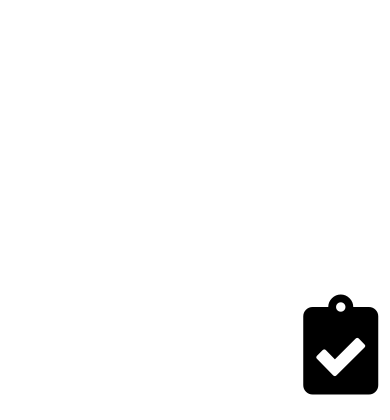
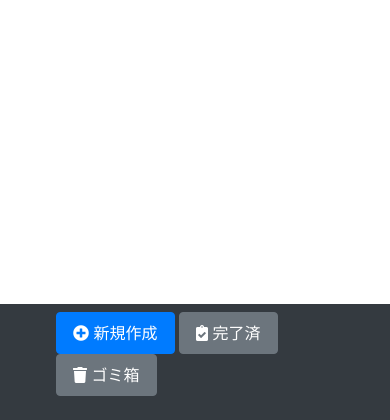
Before and after one commit to ReishiNakajima/taskapp, a PHP site: page /develop.php in a window 390 px wide. Shown: the part 424-844 px from the top of the page. Run offline with PHP 8.4, Linux system fonts and the light colour scheme; data that the repository does not hold is empty; some libraries are stand-ins or nearby versions.

Commit message:
レスポンシブ修正

```diff
--- a/ajaxTaskCrud.php
+++ b/ajaxTaskCrud.php
@@ -47,8 +47,8 @@ switch ($_GET['q']) {
         }
         break;
     case 'delete':
-        if (isset($_POST['id'])) {
-            $result = $daoUpdate->updateTaskDelete(1, $_POST['id']);
+        if (isset($_POST['id'], $_POST['deleteFlag'])) {
+            $result = $daoUpdate->updateTaskDelete($_POST['deleteFlag'], $_POST['id']);
             echo $result;
         } else {
             echo '失敗';
--- a/develop.php
+++ b/develop.php
@@ -34,13 +34,6 @@
 
     <div class="collapse navbar-collapse" id="navbarsExampleDefault">
       <ul class="navbar-nav mr-auto">
-        <li class="nav-item active">
-          <button id="newBtn" class="btn btn-primary nav-link mr-sm-2"><i class="fas fa-plus-circle"></i>&nbsp;新規作成</button>
-        </li>
-        <li class="nav-item">
-          <button id="trashBtn" class="btn btn-secondary nav-link" data-toggle="modal" data-target="#trashModal"><i
-              class="fas fa-trash"></i>&nbsp;ゴミ箱</button>
-        </li>
         <!--
         <li class="nav-item">
           <a class="nav-link" href="#">Link</a>
@@ -82,8 +75,9 @@
           <table class="table">
             <thead>
               <tr>
-                <th>タスク名</th>
-                <th></th>
+                  <th></th>
+                  <th>タスク名</th>
+                  <th></th>
               </tr>
             </thead>
             <tbody>
@@ -122,13 +116,13 @@ $undoneTasks = $daoQuery->queryTaskList($userId, 0, 0);
       </label>
     </div>
     <h1 class="mb-3">Your List</h1>
-<div id="progressArea">
-<?php
+    <div id="progressArea">
+      <?php
 include_once 'view/progressBar.php';
     $count= $daoQuery->countTodayByState($userId);
     print viewBar($count['1'],$count['0']);
 ?>
-</div>
+    </div>
     <div id="newTaskCard" data-priority="0" class="card bg-light mb-3 editable" style="display:none">
       <div class="card-header">
         <span class="sortArea head-1">
@@ -142,7 +136,8 @@ include_once 'view/progressBar.php';
           </button>
         </span>
         <span class="head-3">
-          <input id="newName" type="text" class="form-control" placeholder="Title" aria-label="Title" aria-describedby="basic-addon1">
+          <input id="newName" type="text" class="form-control" maxlength="50" placeholder="Title" aria-label="Title"
+            aria-describedby="basic-addon1">
         </span>
         <span class="head-4">
           <input id="newDate" class="datepicker form-control" name="date" type="text" placeholder="Date">
@@ -179,11 +174,7 @@ for ($i = 0; $i < count($undoneTasks); $i++) {
 
     </ul>
 
-    <div id="doneBox">
-      <button data-toggle="modal" data-target="#doneModal">
-        <i class="fas fa-clipboard-check"></i>
-      </button>
-    </div>
+
 
     <!-- Modal -->
     <div class="modal fade" id="doneModal" tabindex="-1" role="dialog" aria-labelledby="exampleModalCenterTitle"
@@ -217,7 +208,30 @@ for ($i = 0; $i < count($undoneTasks); $i++) {
       </div>
     </div>
 
-  </main><!-- /.container -->
+  </main>
+
+  <nav class="navbar navbar-expand-md navbar-dark bg-dark fixed-bottom">
+    <ul class="head-bar">
+      <li>
+        <button id="newBtn" class="btn btn-primary nav-link mr-sm-2">
+          <i class="fas fa-plus-circle"></i>&nbsp;新規作成
+        </button>
+      </li>
+      <li>
+        <button id="doneBox" class="btn btn-secondary nav-link mr-sm-2" data-toggle="modal" data-target="#doneModal">
+          <i class="fas fa-clipboard-check"></i>&nbsp;完了済
+        </button>
+      </li>
+      <li>
+        <button id="trashBtn" class="btn btn-secondary nav-link" data-toggle="modal" data-target="#trashModal">
+          <i class="fas fa-trash"></i>&nbsp;ゴミ箱
+        </button>
+      </li>
+    </ul>
+  </nav>
+
+
+  <!-- /.container -->
   <!-- Bootstrap core JavaScript
     ================================================== -->
   <!-- Placed at the end of the document so the pages load faster -->
--- a/js/index.js
+++ b/js/index.js
@@ -16,10 +16,9 @@ $('.timepicker').pickatime({
 function forEditCard(taskCardId) {
     var taskCard = $('#' + taskCardId);
     taskCard.addClass('editable');
-    taskCard.children().find('.head-2 button').attr('data-role', 'save');
-    taskCard.children().find('.head-2 button i').removeClass('fa-edit');
-    taskCard.children().find('.head-2 button i').addClass('fa-save');
-    taskCard.children().find('.head-2 button a').text('save');
+    taskCard.children().find('.editBtn').attr('data-role', 'save');
+    taskCard.children().find('.editBtn i').removeClass('fa-edit');
+    taskCard.children().find('.editBtn i').addClass('fa-save');
     taskCard.children().find('.head-3 h5').hide();
     taskCard.children().find('.head-4 i').hide();
     taskCard.children().find('.head-4 a').hide();
@@ -34,10 +33,9 @@ function forEditCard(taskCardId) {
 function forViewCrad(taskCardId) {
     var taskCard = $('#' + taskCardId);
     taskCard.removeClass('editable');
-    taskCard.children().find('.head-2 button').attr('data-role', 'edit');
-    taskCard.children().find('.head-2 button i').removeClass('fa-save');
-    taskCard.children().find('.head-2 button i').addClass('fa-edit');
-    taskCard.children().find('.head-2 button a').text('edit');
+    taskCard.children().find('.editBtn').attr('data-role', 'edit');
+    taskCard.children().find('.editBtn i').removeClass('fa-save');
+    taskCard.children().find('.editBtn i').addClass('fa-edit');
     taskCard.children().find('.head-3 h5').show();
     taskCard.children().find('.head-4 i').show();
     taskCard.children().find('.head-4 a').show();
@@ -52,18 +50,31 @@ function forViewCrad(taskCardId) {
 // ボタン押下時に発火
 $('#sortable').delegate('.modeChangeBtn', 'click', function (e) {
     e.preventDefault();
-    var id = $(this).parents('.card').attr('id');
+    var id =$(this).attr('data-taskid');
     if ($(this).attr('data-role') == 'save') {
-        updateTask($(this).attr('data-taskid'));
-        forViewCrad(id);
-        $('#collapseOne' + $(this).attr('data-taskid')).collapse('hide');
+        $('#collapseOne' + id).collapse('hide');
+        $('#taskCard'+id).children().find('.head-2 button').attr('data-role', 'edit');
+        $('#taskCard'+id).children().find('.head-2 button i').attr('style', 'transform:rotateX(0deg)');
     } else {
-        forEditCard(id);
-        $('#collapseOne' + $(this).attr('data-taskid')).collapse('show');
+        $('#collapseOne' + id).collapse('show');
+        $('#taskCard'+id).children().find('.head-2 button').attr('data-role', 'save');
+        $('#taskCard'+id).children().find('.head-2 button i').attr('style', 'transform:rotateX(180deg)');
     }
 
 });
 //ダブルクリック対策必要
+
+$('#sortable').delegate('.editBtn', 'click', function (e) {
+    e.preventDefault();
+    var id = $(this).attr('data-taskid');
+    if ($(this).attr('data-role') == 'save') {
+        updateTask(id);
+        forViewCrad('taskCard'+id);
+    } else {
+        forEditCard('taskCard'+id);
+    }
+});
+
 
 function updateTask(id) {
     $.ajax({
@@ -101,18 +112,9 @@ function doneTask(id) {
         }
     })
         .done((data) => {
-            $('#taskCard' + id).css('position', 'fixed');
-            $('#taskCard' + id).css('bottom', '3%');
-            $(this).hide();
-            setTimeout(() => {
-                $('#taskCard' + id).addClass('deletedCard');
-                $('#taskCard' + id).fadeOut(1000);
-            }, 500);
+            $('#taskCard' + id).addClass('deletedCard');
+            $('#taskCard' + id).fadeOut(1000);
             updateProgress();
-            $('#doneBox').addClass('purupuru');
-            setTimeout(() => {
-                $('#doneBox').removeClass('purupuru');
-            }, 1800);
         })
         .fail((data) => {
             console.log(data);
@@ -141,8 +143,29 @@ function unDoneTask(id) {
         });
 };
 
+function unDeleteTask(id) {
+    $.ajax({
+        type: "POST",
+        url: "ajaxTaskCrud.php?q=delete",
+        data: {
+            id: id,
+            deleteFlag: 0
+        }
+    })
+        .done((data) => {
+            $('#tr' + id).hide();
+        })
+        .fail((data) => {
+            console.log(data);
+        });
+};
+
 $('#doneModal').delegate('.unDoneBtn', 'click', function () {
     unDoneTask($(this).attr('data-taskid'));
+});
+
+$('#trashModal').delegate('.unDoneBtn', 'click', function () {
+    unDeleteTask($(this).attr('data-taskid'));
 });
 
 $('#doneBox').on('touchstart click', function (e) {
@@ -165,12 +188,12 @@ $('#doneBox').on('touchstart click', function (e) {
                     '<td scope="row">' +
                     '<button class="btn btn-link unDoneBtn" type="button" data-taskid="' +
                     element.id + '">' +
-                    '<i class="fas fa-check"></i>back' +
+                    '<i class="fas fa-undo-alt"></i>back' +
                     '</button></td><td><h5>' +
                     element.name +
                     '</h5></td><td><button class="btn btn-link deleteBtn" type="button" data-taskid="' +
                     element.id + '">' +
-                    '<i class="fas fa-check"></i>delete</button></td></tr>';
+                    '<i class="fas fa-eraser"></i>delete</button></td></tr>';
                 $('#doneModal').children().find('tbody').append(trHTML);
             }
             $('#doneModal').modal('show');
@@ -220,16 +243,23 @@ $('.cancelBtn').click(function (e) {
 
 });
 
-function deleteTask(id) {
+function deleteTask(id, type) {
     $.ajax({
         type: "POST",
         url: "ajaxTaskCrud.php?q=delete",
         data: {
-            id: id
+            id: id,
+            deleteFlag: 1
         }
     })
         .done((data) => {
-            $('#tr' + id).hide();
+            if (type === 'modal') {
+                $('#tr' + id).hide();
+            } else if (type === 'card') {
+                $('#taskCard' + id).addClass('deletedCard');
+                $('#taskCard' + id).fadeOut(1000);
+                updateProgress();
+            }
         })
         .fail((data) => {
             console.log(data);
@@ -237,7 +267,11 @@ function deleteTask(id) {
 };
 
 $('#doneModal').delegate('.deleteBtn', 'click', function () {
-    deleteTask($(this).attr('data-taskid'));
+    deleteTask($(this).attr('data-taskid'), 'modal');
+});
+
+$('#sortable').delegate('.deleteBtn', 'click', function () {
+    deleteTask($(this).attr('data-taskid'), 'card');
 });
 
 $('#trashBtn').on('touchstart click', function (e) {
@@ -256,13 +290,15 @@ $('#trashBtn').on('touchstart click', function (e) {
             for (let index = 0; index < data.length; index++) {
                 const element = data[index];
                 var trHTML = '<tr id="tr' + element.id + '">' +
-                    '<td scope="row">' +
-                    '<button class="btn btn-link finalDeleteBtn" type="button" data-taskid="' +
+                    '<td scope="row"><button class="btn btn-link unDoneBtn" type="button" data-taskid="' +
                     element.id + '">' +
-                    '<i class="fas fa-check"></i>delete' +
+                    '<i class="fas fa-undo-alt"></i>back' +
                     '</button></td><td><h5>' +
                     element.name +
-                    '</h5></td></tr>';
+                    '</h5></td><td><button class="btn btn-link finalDeleteBtn" type="button" data-taskid="' +
+                    element.id + '">' +
+                    '<i class="fas fa-ban"></i>delete' +
+                    '</button></td></tr>';
                 $('#trashModal').children().find('tbody').append(trHTML);
             }
             $('#trashModal').modal('show');
@@ -333,38 +369,3 @@ function updateProgress() {
             console.log(data);
         });
 };
-
-$('.card').on('touchstart', function () {
-    event.preventDefault();
-    $(this).data('startX', event.touches[0].pageX)
-        .data('startY', event.touches[0].pageY).data('moveX', 0).data('moveY', 0);
-}).on('touchmove', function () {
-    $(this)
-        .data('moveX', event.touches[0].pageX - $(this).data('startX'))
-        .data('moveY', event.touches[0].pageY - $(this).data('startY'));
-}).on('touchend', function () {
-    if ($(this).data('moveX') > 10) {
-        alert('右スワイプした');
-    } else if ($(this).data('moveX') < -10) {
-        alert('左スワイプした');
-    } else if ($(this).data('moveY') > -10 && $(this).data('moveY') < 10) {
-
-    } else {
-
-    }
-})
-
-
-$('#sortable').delegate('.card-header', 'touchstart', function (e) {
-    e.preventDefault();
-    var id = $(this).parents('.card').attr('id');
-    console.debug($(this).children().find('.modeChangeBtn').attr('data-role'));
-    if ($(this).children().find('.modeChangeBtn').attr('data-role') == 'save') {
-        updateTask($(this).children().find('.modeChangeBtn').attr('data-taskid'));
-        forViewCrad(id);
-        $('#collapseOne' + $(this).children().find('.modeChangeBtn').attr('data-taskid')).collapse('hide');
-    } else {
-        forEditCard(id);
-        $('#collapseOne' + $(this).children().find('.modeChangeBtn').attr('data-taskid')).collapse('show');
-    }
-});
--- a/starter-template.css
+++ b/starter-template.css
@@ -2,102 +2,98 @@ body {
   padding-top: 5rem;
   overflow-y: scroll;
 }
+
 main {
   text-align: center;
+  margin-bottom: 80px;
 }
 
-#sortable{
+#sortable {
   padding: 0;
 }
-#sortable li{
+
+#sortable li {
   list-style: none;
 }
 
-.sortArea{
+.sortArea {
   cursor: move;
 }
 
-.progress-bar-animated{
+.progress-bar-animated {
   animation-direction: reverse;
 }
 
-.card-header{
+.card-header {
   display: table;
   height: 67px;
 }
 
-.card-header span{
+.card-header span {
   display: table-cell;
   height: 100%;
 }
 
 /* 並び替えボタン */
-.card .card-header span.head-1{
-  width:5%;
-  padding-top: 6px;
-}
-/* edit or save button */
-.card .card-header span.head-2{
-  width:10%;
+
+.card .card-header span.head-1 {
+  width: 5%;
   padding-top: 6px;
 }
 
-.card .card-header span.head-3{
-  width:45%;
+/* edit or save button */
+
+.card .card-header span.head-2 {
+  width: 10%;
+  padding-top: 6px;
 }
 
-.card .card-header span.head-4{
-  width:30%;
+.card .card-header span.head-3 {
+  width: 45%;
 }
 
-.card .card-header span.head-5{
-  width:10%;
+.card .card-header span.head-4 {
+  width: 30%;
 }
 
-.editable .card-header span.head-3{
-  width:40%;
+.card .card-header span.head-5 {
+  width: 10%;
 }
 
-.editable .card-header span.head-4{
-  width:30%;
+.editable .card-header span.head-3 {
+  width: 40%;
 }
 
-.editable .card-header span.head-5{
-  width:15%;
+.editable .card-header span.head-4 {
+  width: 30%;
 }
 
-.editable .card-header span input{
+.editable .card-header span.head-5 {
+  width: 15%;
+}
+
+.editable .card-header span input {
   text-align: center;
   width: 90%;
   padding: 0;
 }
 
-.editable .card-header span.head-3 input{
+.editable .card-header span.head-3 input {
   font-size: 1.25rem;
   font-weight: 700;
   color: black;
 }
 
-.editable .card-header span.head-4 input, .editable .card-header span.head-5 input{
+.editable .card-header span.head-4 input, .editable .card-header span.head-5 input {
   font-weight: 700;
   color: #6c757d;
 }
-.datepicker.form-control, .timepicker.form-control{
+
+.datepicker.form-control, .timepicker.form-control {
   background-color: white;
 }
 
-#doneBox{
-  position:fixed;
-  bottom:3%;
-  right:3%;
-  z-index:999;
- }
-
- #doneBox i{
-  font-size: 100px;
- }
-
- #doneBox button{
+#doneBox button {
   background-color: transparent;
   border: none;
   cursor: pointer;
@@ -206,67 +220,75 @@ overflow: hidden;
   -o-transition: all .5s;
   transition: all .5s;
 }
-.switch__input:checked ~ .switch__circle {
+
+.switch__input:checked~.switch__circle {
   left: 21px;
 }
 
-.switch__input:checked ~ .switch__content:after {
+.switch__input:checked~.switch__content:after {
   background-color: #4BD964;
   top: 0;
   left: 0;
   width: 100%;
   height: 100%;
 }
+
+ul.head-bar li {
+  display: inline;
+}
+
+ul.head-bar li button {
+  display: inline;
+}
+
 @media screen and (max-width: 425px) {
-    .card-header{
+  .card-header {
     display: table;
     height: 67px;
   }
-
-    .card-header span{
+  .card-header span {
     display: table-cell;
     height: 100%;
   }
-
   /* 並び替えボタン */
-    .card .card-header span.head-1{
+  .card .card-header span.head-1 {
     display: none;
   }
   /* edit or save button */
-    .card .card-header span.head-2{
+  .card .card-header span.head-2 {
+    width :10%;
+  }
+  .card .card-header span.head-2 a {
     display: none;
   }
-
-    .card .card-header span.head-3{
-      width:100%;
+  .card .card-header span.head-2 i {
+    font-size: xx-large;
+  }
+  .card .card-header span.head-3 {
+    width: 90%;
     height: auto;
     display: block;
   }
-
-    .card .card-header span.head-4{
-      width:100%;
+  .card .card-header span.head-4 {
+    width: 100%;
     height: auto;
     display: block;
   }
-
-    .card .card-header span.head-5{
+  .card .card-header span.head-5 {
     display: none;
   }
-
-    .editable .card-header span.head-3{
-      width:100%;
+  .editable .card-header span.head-3 {
+    width: 100%;
     height: auto;
     display: block;
   }
-
-    .editable .card-header span.head-4{
-      width:100%;
+  .editable .card-header span.head-4 {
+    width: 100%;
     height: auto;
     display: block;
   }
-
-    .editable .card-header span.head-5{
-      width:100%;
+  .editable .card-header span.head-5 {
+    width: 100%;
     height: auto;
     display: block;
   }
--- a/view/taskCard.php
+++ b/view/taskCard.php
@@ -4,20 +4,19 @@ function viewTaskCard($taskCard)
 return $cardHtml = <<<HTML
 <li>
     <div id="taskCard{$taskCard->getId()}" data-priority="{$taskCard->getPriority()}" class="accordion card bg-light mb-3">
-
     <div class="card-header">
         <span class="sortArea head-1">
           <i class="fas fa-bars"></i>
         </span>
         <span class="head-2">
           <button class="btn btn-link modeChangeBtn" type="button" data-taskid="{$taskCard->getId()}" data-role="edit" aria-expanded="true" aria-controls="collapseOne">
-            <i class="fas fa-edit"></i>
-            <a>edit</a>
+            <i class="fas fa-caret-down"></i>
+            <a>open</a>
           </button>
         </span>
         <span class="head-3">
           <h5 id="nameView{$taskCard->getId()}" class="card-title font-weight-bold">{$taskCard->getName()}</h5>
-          <input id="name{$taskCard->getId()}" name="name{$taskCard->getId()}" type="text" class="form-control" placeholder="Title" aria-label="Title"  value="{$taskCard->getName()}" aria-describedby="basic-addon1" style="display: none;">
+          <input id="name{$taskCard->getId()}" name="name{$taskCard->getId()}" type="text" maxlength="50" class="form-control" placeholder="Title" aria-label="Title"  value="{$taskCard->getName()}" aria-describedby="basic-addon1" style="display: none;">
         </span>
         <span class="head-4">
           <i class="far fa-clock text-muted"></i>
@@ -38,8 +37,9 @@ return $cardHtml = <<<HTML
           <textarea id="note{$taskCard->getId()}" name="note{$taskCard->getId()}" class="form-control" rows="3" style="display: none;">{$taskCard->getNote()}</textarea>
         </div>
         <div class="card-footer">
-          <a href="#" class="badge badge-info">プライベート</a>
-          <a href="#" class="badge badge-pill badge-success">買い物リスト</a>
+            <button class="editBtn" data-taskid="{$taskCard->getId()}" data-role="edit"><i class="fas fa-edit"></i></button>
+            <button class="deleteBtn" data-taskid="{$taskCard->getId()}"><i class="fas fa-eraser"></i></button>
+            <button class="doneBtn" data-taskid="{$taskCard->getId()}"><i class="fas fa-check"></i></button>
         </div>
       </div>
     </div>
```
Also changed, not shown: other parts of starter-template.css (+28 -10 lines). Lines whose indentation alone changed are shown as unchanged.
